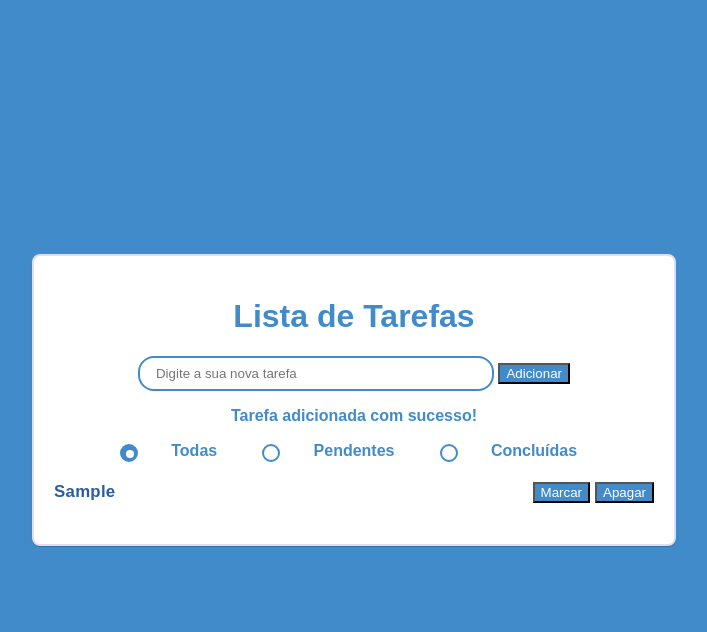
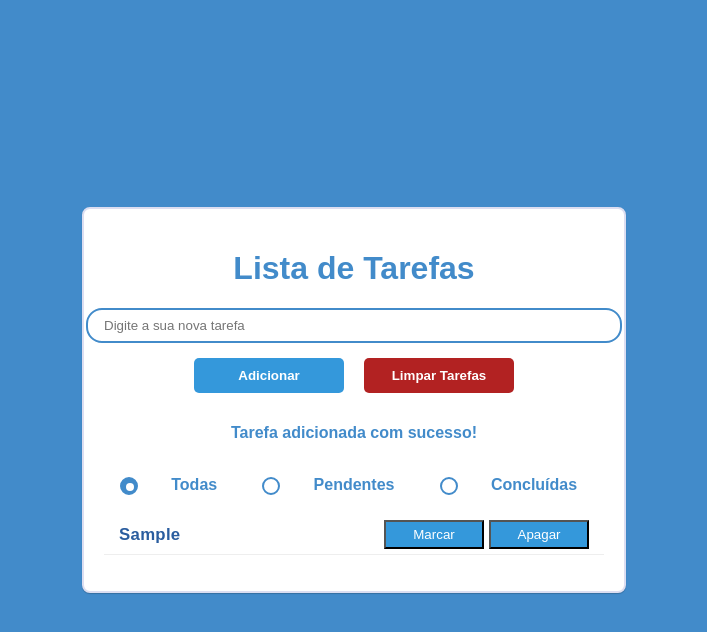
Before and after one commit to robinsonsoares/Todo-List, a plain HTML site: page index.html in a window 1280 px wide. Both pictures are taken after typing "Sample" into the empty fields and a click on the button "Adicionar". Shown: the whole page, without its empty margins (286-993 px from the left). Drawn offline with Linux system fonts and the light colour scheme.

Commit message:
implementando o botao limpar tarefas

```diff
--- a/index.html
+++ b/index.html
@@ -9,11 +9,16 @@
 <body>
     <div class="container">
         <h1>Lista de Tarefas</h1>
-        <div class="tarefa">
-            <input type="text" id="inputTarefa" name="inputTarefa" placeholder="Digite a sua nova tarefa" onkeydown="adicionarTarefaEnter(event)">
-            <button onclick="adicionarTarefa()">Adicionar</button>
-            <p id="mensagem"></p>
-        </div>
+            <div class="tarefa">
+                <input type="text" id="inputTarefa" name="inputTarefa" placeholder="Digite a sua nova tarefa" onkeydown="adicionarTarefaEnter(event)">
+
+                <div class="container-botoes">
+                    <button id="btnAdicionar" class="btn btn-adicionar" onclick="adicionarTarefa()">Adicionar</button>
+                    <button id="btnLimpar" class="btn btn-limpar" onclick="limparTarefas()">Limpar Tarefas</button>
+                </div>
+
+                <p id="mensagem"></p>
+            </div>
             <form class="filtros">
                 <input type="radio" id="todas" name="filtro" value="todas" checked onclick="filtra('todas')">
                 <label for="todas">Todas</label>
--- a/script.js
+++ b/script.js
@@ -34,7 +34,7 @@ function adicionarTarefa() {
     document.querySelector('input[name="filtro"][value="todas"]').checked = true;
 
     mostrarTarefas()
-
+    estadoBotaoLimpar()
 }
 
 function validaNovaTarefa(texto){
@@ -105,6 +105,7 @@ function mostrarTarefas(listaTarefas = tarefas){
         div.className = "acoes"
 
         const botaoMarcaTarefa = document.createElement("button")
+        botaoMarcaTarefa.className = "btn-lista"
         botaoMarcaTarefa.textContent = tarefa.concluida?"Desmarcar":"Marcar"
 
         botaoMarcaTarefa.addEventListener("click", () => {
@@ -112,6 +113,7 @@ function mostrarTarefas(listaTarefas = tarefas){
         })
 
         const botaoApagaTarefa = document.createElement("button")
+        botaoApagaTarefa.className = "btn-lista"
         botaoApagaTarefa.textContent = "Apagar"
 
         botaoApagaTarefa.addEventListener("click", () => {
@@ -153,6 +155,7 @@ function apagarTarefa(tarefa) {
 
         const radioAtual = document.querySelector('input[name="filtro"]:checked').value
         filtra(radioAtual)
+        estadoBotaoLimpar()
     }
 }
 
@@ -192,15 +195,34 @@ function exibeMensagemSucesso(elemento, texto){
 function limpaMensagem(elemento){
     setTimeout(() => {
         elemento.classList.add("ocultar")
-    }, 4000)
+    }, 3000)
 
     setTimeout(() => {
         elemento.textContent = ''
         elemento.classList.remove('sucesso', 'erro', 'ocultar')
-    }, 4500) // 3.5 segundos (3s do timeout + 0.5s da transição)
+    }, 3500)
+}
+
+function limparTarefas() {
+    tarefas = []
+    salvarNoLocalStorage(tarefas)
+
+    const mensagemElemento = document.getElementById("mensagem")
+    exibeMensagemSucesso(mensagemElemento, "Todas as tarefas foram removidas!")
+
+    mostrarTarefas()
+    estadoBotaoLimpar()
+
+}
+
+function estadoBotaoLimpar() {
+    const botaoLimpar = document.getElementById("btnLimpar")
+    botaoLimpar.disabled = tarefas.length === 0
+
 }
 
 window.onload = () => {
     carregarTarefas()
+    estadoBotaoLimpar()
     filtra('todas')
 }
--- a/style.css
+++ b/style.css
@@ -5,26 +5,41 @@ body {
     align-items: center;
     height: 100vh;
     margin: 0;
-    /*background-color: #331F19; */
-    background-color: #428BCA; /* #78c1f3; */
+    background-color: #428BCA;
+}
 
-}
 .container {
     text-align: center;
     background-color: #FFF;
     padding: 20px;
     border-radius: 8px;
     border: 2px solid #dcdef1;
-    /*box-shadow: 0 4px 8px rgba(0, 0, 0, 0.1); */
-    -webkit-box-shadow: 0px 1px 1px rgba(0, 0, 0, 0.2);
     box-shadow: 0px 1px 1px rgba(0, 0, 0, 0.2);
     width: 90%;
-    max-width: 600px;
+    max-width: 500px;
+}
 
+h1 {
+    color: #428BCA;
+    text-align: center;
+}
+
+.tarefa {
+    display: flex;
+    flex-direction: column;
+    align-items: center;
+    gap: 15px;
+}
+
+.container-botoes {
+    display: flex;
+    justify-content: center;
+    gap: 20px;
 }
 
 input[type="text"] {
-    width: 20rem;
+    flex: 1;
+    width: 100%;
     border-radius: 1rem;
     border: 2px solid #428BCA;
     padding: 0.5rem 1rem;
@@ -41,14 +56,35 @@ input[type="text"].input-erro {
     border: 1px solid red;
 }
 
-h1 {
-    color: #428BCA;
-    text-align: center;
+.btn {
+    font-weight: bold;
+    border: none;
+    padding: 10px 15px;
+    border-radius: 5px;
+    cursor: pointer;
+    transition: all 0.2s ease-in-out;
 }
 
-button {
-    background-color: #428BCA;
-    color: #FFF;
+.btn-adicionar {
+    width: 150px;
+    background-color: #3498DB;
+    color: white;
+}
+
+.btn-adicionar:hover {
+    background-color: #2c7bb6;
+    transform: scale(1.05);
+}
+
+.btn-limpar {
+    width: 150px;
+    background-color: firebrick;
+    color: white;
+}
+
+.btn-limpar:hover {
+    background-color: #8B0000;
+    transform: scale(1.05);
 }
 
 ul {
@@ -58,7 +94,8 @@ ul {
 }
 
 li {
-    padding-bottom: 5px;
+    padding: 5px 15px;
+    border-bottom: 1px solid #eee;
     color: #2a5d9f;
     font-weight: 600;
     font-size: 1.05rem;
@@ -69,20 +106,11 @@ li:hover {
     background: #faf9f9;
 }
 
-.sucesso {
-   color: #428BCA;
-   font-weight: 600;
-}
-
-.erro {
-    color: #ec0d0d;
-    font-weight: 600;
-}
-
 .item {
     display: flex;
     flex-direction: row;
     justify-content: space-between;
+    align-items: center;
 }
 
 .acoes {
@@ -90,9 +118,42 @@ li:hover {
     gap: 5px;
 }
 
+.acoes .btn-lista {
+    background-color: #3498DB;
+    color: white;
+    padding: 5px 10px;
+    width: 100px;
+    text-align: center;
+    transition: background-color 0.2s ease-in-out;
+}
+
+.acoes .btn-lista:hover {
+    background-color: #2e86c1;
+}
+
 .concluida {
     color: #b3aeae;
     text-decoration: line-through;
+}
+
+.mensagem {
+    opacity: 1;
+    transition: opacity 0.5s ease-in-out;
+    text-align: center;
+}
+
+.mensagem.ocultar {
+    opacity: 0;
+}
+
+.sucesso {
+    color: #428BCA;
+    font-weight: 600;
+}
+
+.erro {
+    color: #ec0d0d;
+    font-weight: 600;
 }
 
 .filtros {
@@ -144,13 +205,3 @@ li:hover {
 .filtros label:hover {
     color: #306aa8;
 }
-
-.mensagem {
-    opacity: 1;
-    transition: opacity 0.5s ease-in-out;
-    text-align: center;
-}
-
-.mensagem.ocultar {
-    opacity: 0;
-}
```
